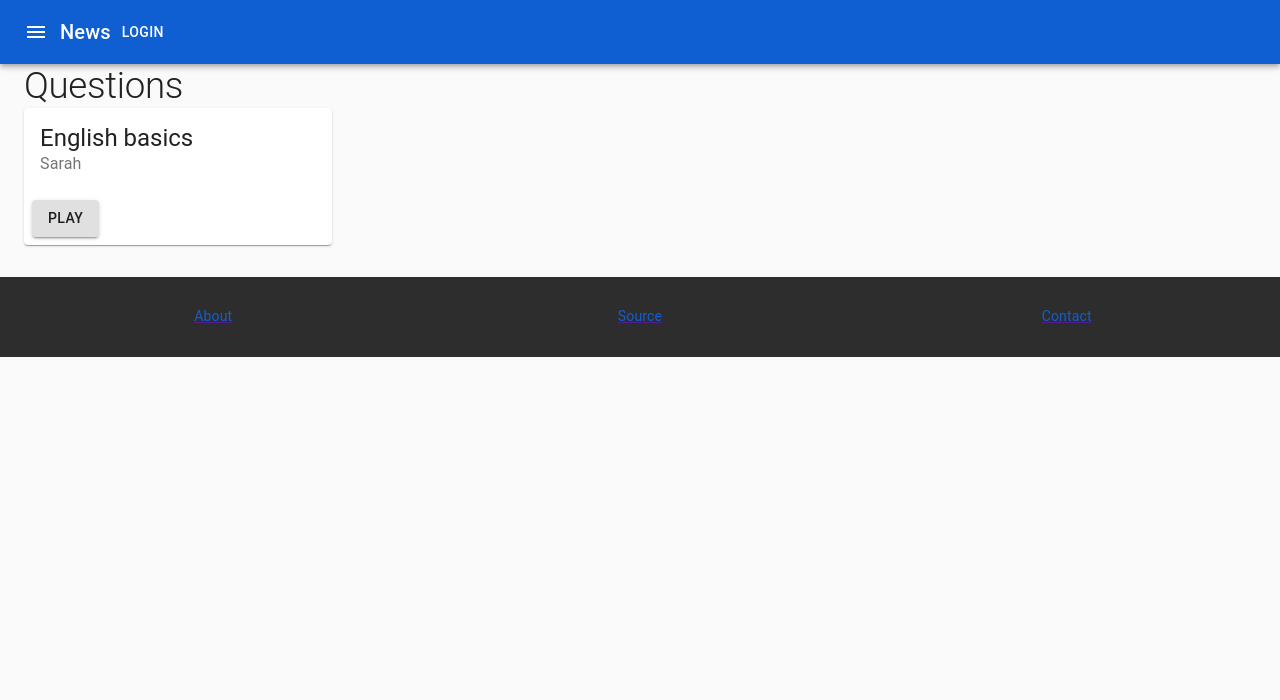
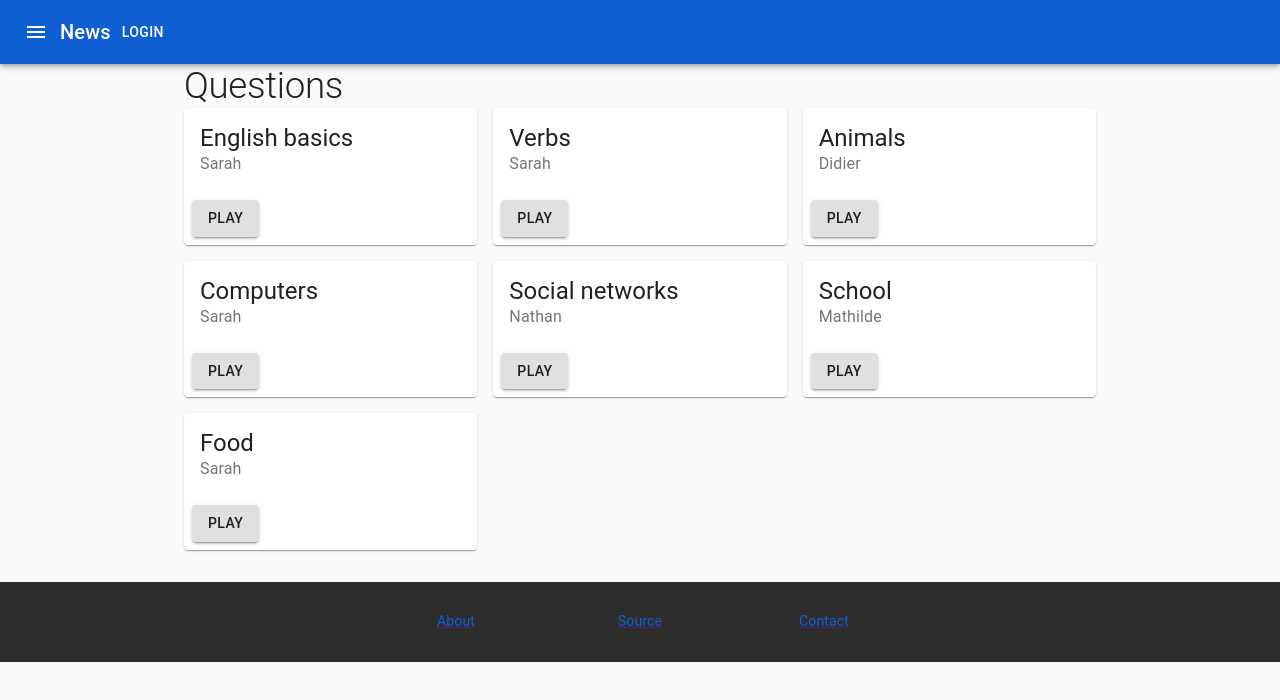
Before and after one commit to nathaner/guessit, a React (Create React App) app: page /questions in a window 1280 px wide. Shown: the top 700 px of the page. Built offline with nearby package versions, Linux system fonts and the light colour scheme.

Commit message:
Added and modified questions page

```diff
--- a/src/components/Footer.js
+++ b/src/components/Footer.js
@@ -4,10 +4,13 @@ import Grid from "@material-ui/core/Grid";
 import { Link as MuiLink } from "@material-ui/core";
 import { makeStyles } from "@material-ui/core";
 import { Link } from "react-router-dom";
+import Container from "@material-ui/core/Container";
 
 const useStyles = makeStyles((theme) => ({
+  wrapper: {
+    backgroundColor: theme.palette.footerBackground,
+  },
   footer: {
-    backgroundColor: theme.palette.footerBackground,
     textAlign: "center",
     height: "5rem",
     marginTop: theme.spacing(4),
@@ -25,6 +28,8 @@ const useStyles = makeStyles((theme) => ({
 export default function Footer() {
   const classes = useStyles();
   return (
+    <div class={classes.wrapper}>
+      <Container maxWidth="sm" className={classes.container}>
         <Grid component="footer" container className={classes.footer}>
           <Grid item xs={4}>
             <Link>
@@ -42,5 +47,7 @@ export default function Footer() {
             </Link>
           </Grid>
         </Grid>
+      </Container>
+    </div>
   );
 }
--- a/src/components/Home.js
+++ b/src/components/Home.js
@@ -49,7 +49,7 @@ export default function Home() {
               variant="outlined"
               color="primary"
               className={classes.word}
-              href="/"
+              href="/questions"
             >
               Play
             </Button>
--- a/src/components/Layout.js
+++ b/src/components/Layout.js
@@ -21,7 +21,9 @@ export default function Layout({ children }) {
           <Button color="inherit">Login</Button>
         </Toolbar>
       </AppBar>
-      <Container>{children}</Container>
+      <Container component="main" maxWidth="md">
+        {children}
+      </Container>
       <Footer />
     </Fragment>
   );
--- a/src/components/Questions.js
+++ b/src/components/Questions.js
@@ -1,5 +1,4 @@
 import React from "react";
-import Container from "@material-ui/core/Container";
 import Typography from "@material-ui/core/Typography";
 import CardContent from "@material-ui/core/CardContent";
 import Card from "@material-ui/core/Card";
@@ -8,22 +7,34 @@ import Button from "@material-ui/core/Button";
 import Grid from "@material-ui/core/Grid";
 import Layout from "./Layout";
 
+const questions = [
+  { _id: 1, title: "English basics", author: "Sarah" },
+  { _id: 2, title: "Verbs", author: "Sarah" },
+  { _id: 3, title: "Animals", author: "Didier" },
+  { _id: 4, title: "Computers", author: "Sarah" },
+  { _id: 5, title: "Social networks", author: "Nathan" },
+  { _id: 6, title: "School", author: "Mathilde" },
+  { _id: 7, title: "Food", author: "Sarah" },
+];
+
 export default function Questions() {
   return (
     <Layout>
       <Typography variant="h2">Questions</Typography>
-      <Grid container>
-        <Grid item md={3}>
+      <Grid container spacing={2}>
+        {questions.map((question) => (
+          <Grid item md={4} id={question._id}>
             <Card>
               <CardContent>
-              <Typography variant="h3">English basics</Typography>
-              <Typography color="textSecondary">Sarah</Typography>
+                <Typography variant="h3">{question.title}</Typography>
+                <Typography color="textSecondary">{question.author}</Typography>
               </CardContent>
               <CardActions>
                 <Button variant="contained">Play</Button>
               </CardActions>
             </Card>
           </Grid>
+        ))}
       </Grid>
     </Layout>
   );
```
Lines whose indentation alone changed are shown as unchanged.
